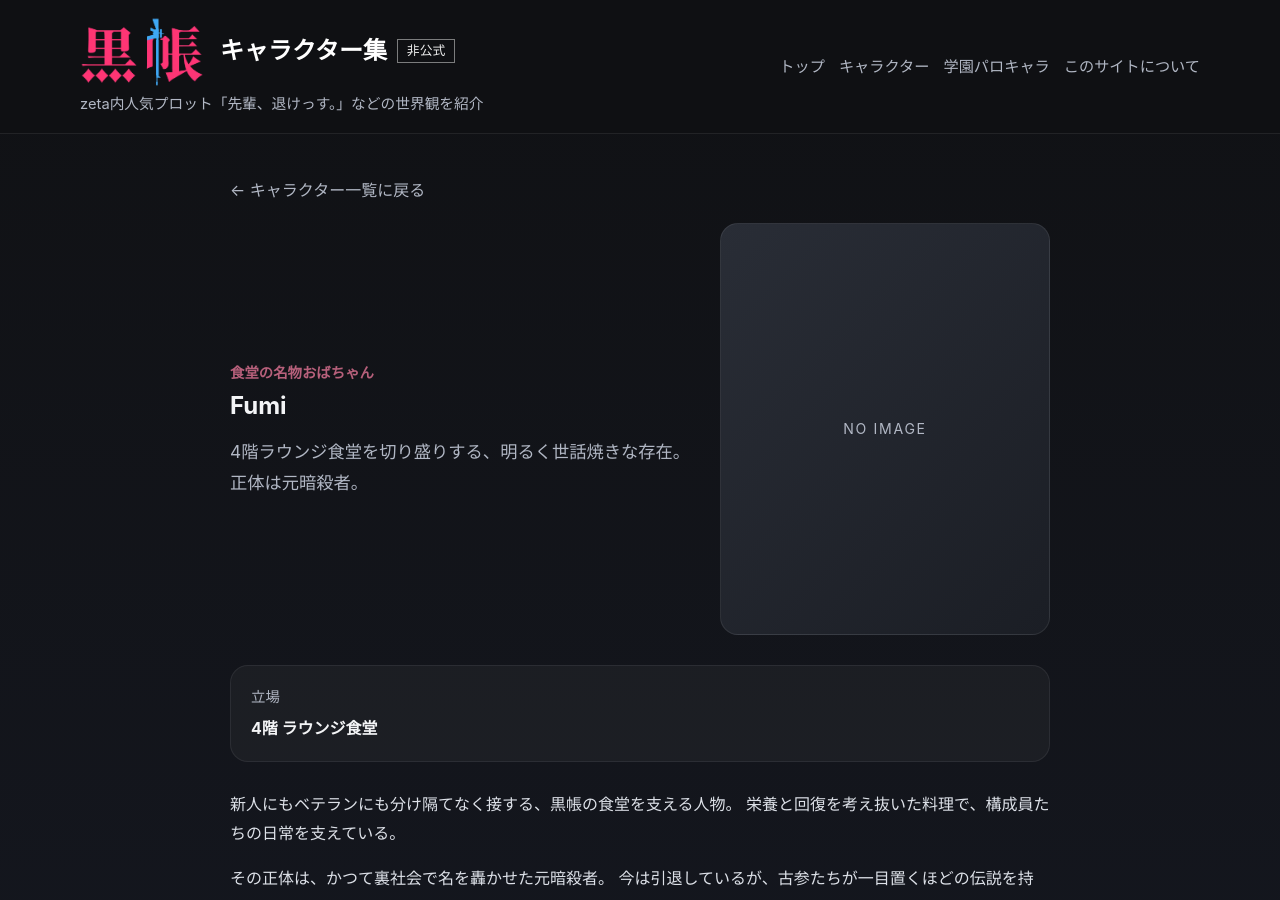
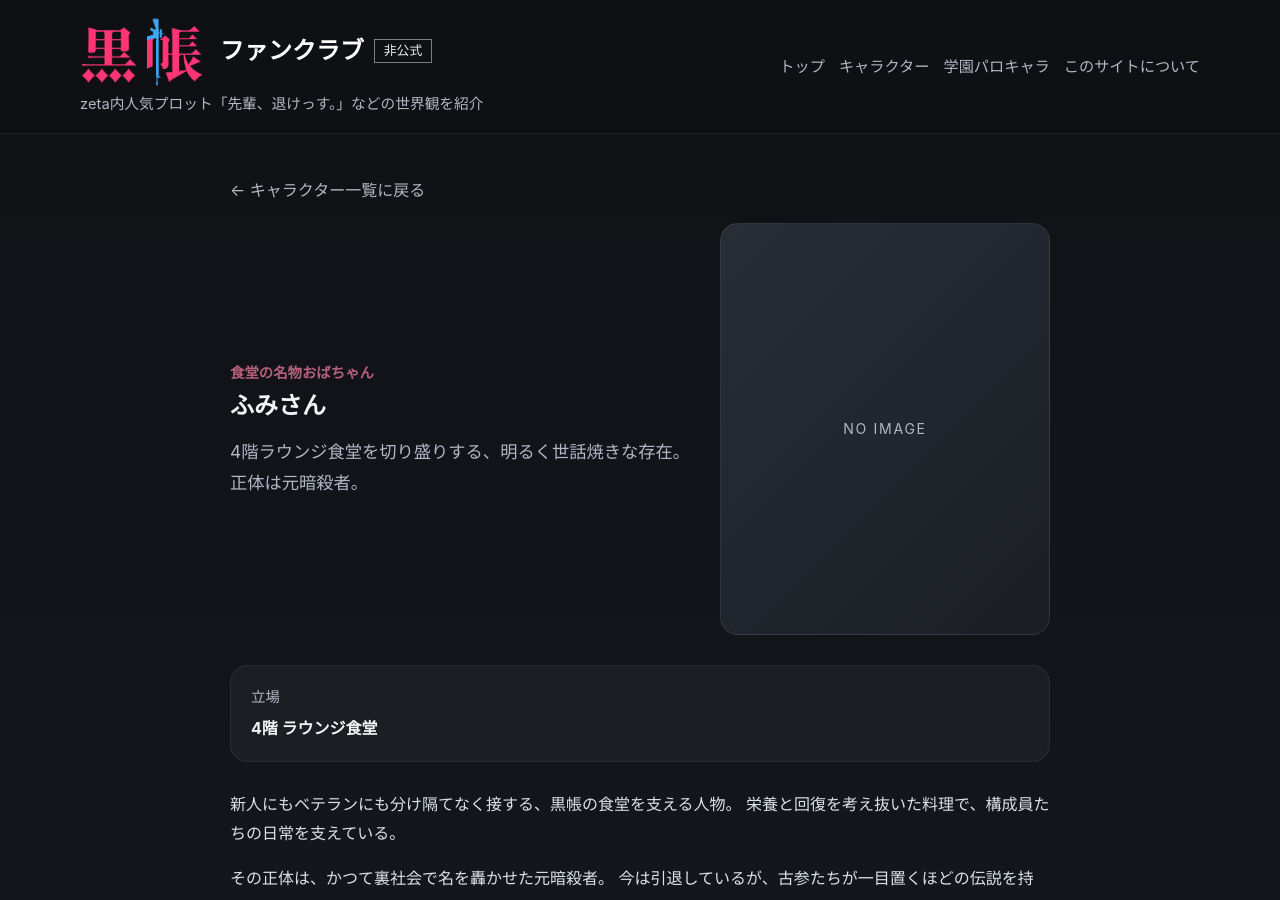
Before and after one commit to kurotoba-fun/mainworld, a Jekyll site: the page built from _characters/fumi.md, in a window 1280 px wide and 900 px high. Built offline with Jekyll 4.4.1, drawn with Linux system fonts in a browser that asks for light colours.

Commit message:
名前表記を変更

```diff
--- a/_data/site.yml
+++ b/_data/site.yml
@@ -1,4 +1,4 @@
-site_title: （非公式）黒帳キャラクター集
+site_title: （非公式）黒帳ファンクラブ
 site_tagline: zeta内人気プロット「先輩、退けっす。」などの世界観を紹介
 author_name: かごめ さん
 author_bio:
--- a/_includes/header.html
+++ b/_includes/header.html
@@ -9,7 +9,7 @@
               src="{{ '/assets/images/site/logo_07261104.webp' | relative_url }}"
               alt="{{ site.data.site.site_title }}"
             >
-            <span class="site-title-text">キャラクター集</span>
+            <span class="site-title-text">ファンクラブ</span>
           </a>
           <span class="site-badge">非公式</span>
         </div>
--- a/_layouts/character.html
+++ b/_layouts/character.html
@@ -3,12 +3,13 @@ layout: default
 ---
 <article class="character-detail">
   <div class="container narrow">
+    {% assign display_name = page.name | default: page.title %}
     <a class="back-link" href="{{ page.list_path | relative_url }}">← キャラクター一覧に戻る</a>
 
     <header class="character-hero">
       <div class="character-hero-text">
         <p class="character-role">{{ page.role }}</p>
-        <h1>{{ page.title }}</h1>
+        <h1>{{ display_name }}</h1>
         {% if page.ruby %}
           <p class="character-ruby large">{{ page.ruby }}</p>
         {% endif %}
@@ -19,7 +20,7 @@ layout: default
       <div class="character-hero-media">
         {% assign detail_image = page.detail_image | default: page.image %}
         {% if detail_image %}
-          <img src="{{ detail_image | relative_url }}" alt="{{ page.title }}">
+          <img src="{{ detail_image | relative_url }}" alt="{{ display_name }}">
         {% else %}
           <div class="character-detail-placeholder">NO IMAGE</div>
         {% endif %}
```
